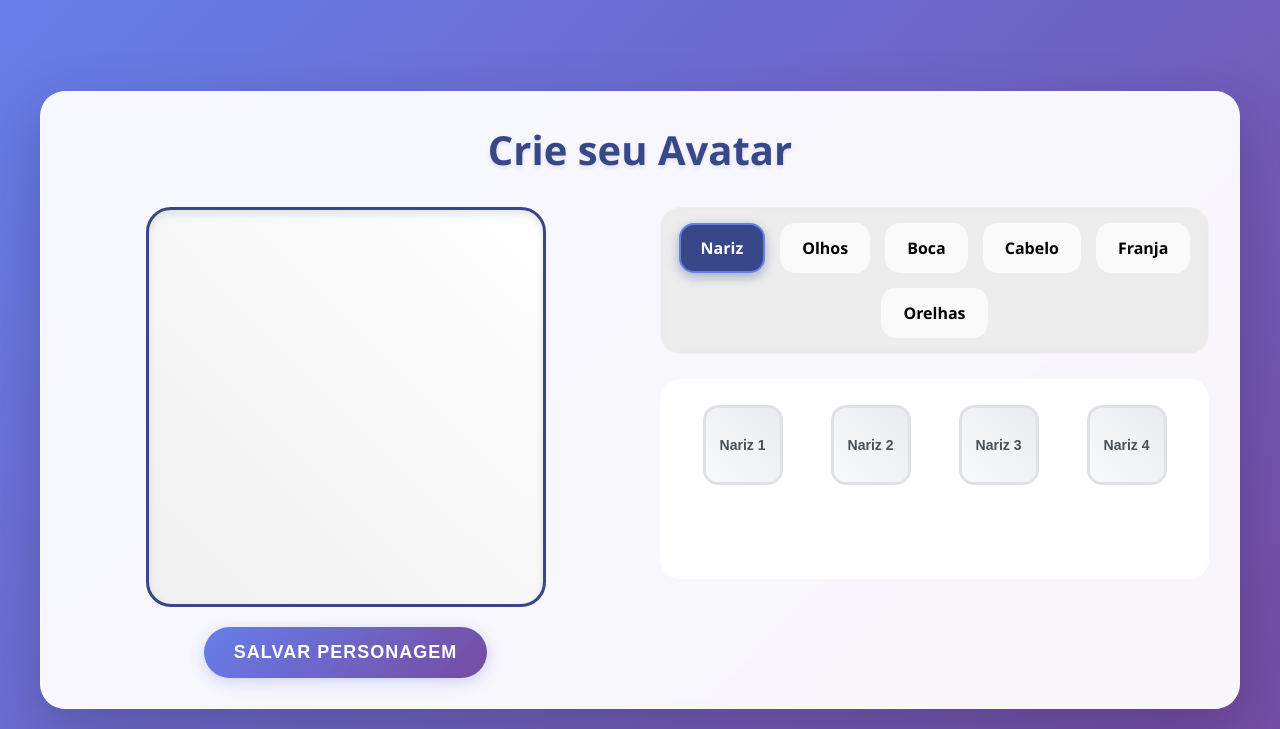
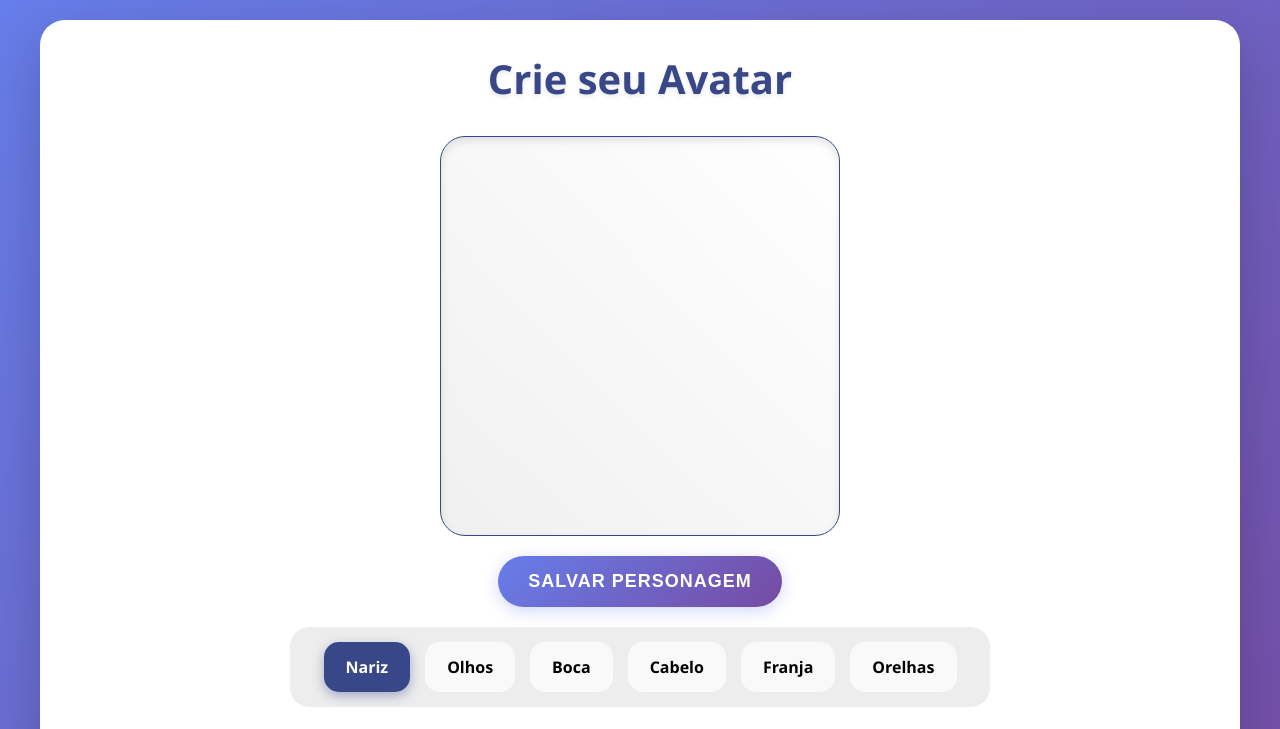
Before and after one commit to dhenriquex/trabalhojs, a plain HTML site: page index.html in a window 1280 px wide. Both pictures are taken after a click on the item "Nariz". Shown: the top 729 px of the page. Drawn offline with Linux system fonts and the light colour scheme.

Commit message:
lista completa

```diff
--- a/assents/scripts/lista.js
+++ b/assents/scripts/lista.js
@@ -0,0 +1,46 @@
+//selecao de elementos Dom
+const categoriaBtn = document.querySelectorAll("[data-category]");
+const opcaoSec = document.querySelectorAll(".opcao");
+const opcaoBtn = document.querySelectorAll(".opcao-btn");
+// função para alterar a categoria visivel
+function escolherCategoria(category) {
+    //retira a classe active e esconde todas as opcçoes das demais categoria
+  categoriaBtn.forEach((btn) => btn.classList.remove("active"));
+  opcaoSec.forEach((section) => section.classList.remove("active"));
+
+  const CategoriaBtnSelecionado = document.querySelector(
+    `[data-category="${category}"]`
+  );
+  // encontrea o  o categoria selecionada
+  const sectionSelecionado = document.getElementById(`${category}-options`);
+  // Se ambos os elementos existem, ativa os selecionados
+  if (CategoriaBtnSelecionado && sectionSelecionado) {
+    CategoriaBtnSelecionado.classList.add("active");
+    sectionSelecionado.classList.add("active");
+  }
+}
+
+categoriaBtn.forEach((button) => {
+  button.addEventListener("click", () => {
+    const category = button.getAttribute("data-category");
+    escolherCategoria(category);
+  });
+});
+
+opcaoBtn.forEach((button) => {
+  button.addEventListener("click", () => {
+    const categoria = Object.keys(button.dataset)[0];
+    const categoriaBtn = document.querySelectorAll(`[data-${categoria}]`);
+    categoriaBtn.forEach((btn) => btn.classList.remove("selected"));
+
+    button.classList.add("selected");
+
+    const value = button.dataset[categoria];
+    avatarState[categoria] = parseInt(value);
+
+    console.log("Avatar atualizado:", avatarState);
+    updateAvatar();
+  });
+});
+
+updateAvatar();
--- a/assents/styles/global.css
+++ b/assents/styles/global.css
@@ -15,9 +15,12 @@ body {
 }
 
 main {
-  background: rgba(255, 255, 255, 0.95);
-  backdrop-filter: blur(10px);
+  background: #fff;
   border-radius: 25px;
+  display: flex;
+  flex-direction: column;
+  justify-content: center;
+  align-items: center;
   padding: 30px;
   max-width: 1200px;
   width: 100%;
@@ -34,25 +37,18 @@ h1 {
   text-shadow: 0 2px 4px rgba(0, 0, 0, 0.1);
 }
 
-.container {
-  display: grid;
-  grid-template-columns: 1fr 1fr;
-  gap: 40px;
-  align-items: start;
-}
-
 .avatar-container {
   display: flex;
   flex-direction: column;
   align-items: center;
-  gap: 20px;
+
 }
 
 .avatar {
   width: 100%;
   max-width: 400px;
   aspect-ratio: 1;
-  border: 3px solid #384788;
+  border: 1px solid #384788;
   border-radius: 25px;
   background: linear-gradient(45deg, #f0f0f0, #ffffff);
   box-shadow: inset 0 4px 8px rgba(0, 0, 0, 0.1);
@@ -67,6 +63,7 @@ h1 {
 }
 
 .save-btn {
+  margin: 20px 0;
   background: linear-gradient(135deg, #667eea 0%, #764ba2 100%);
   color: white;
   border: none;
@@ -98,10 +95,9 @@ h1 {
 
 .lista {
   background: rgba(196, 196, 196, 0.3);
-  backdrop-filter: blur(5px);
   padding: 15px;
   border-radius: 20px;
-  border: 1px solid rgba(255, 255, 255, 0.3);
+  width: 700px;
 }
 
 .lista ul {
@@ -133,7 +129,6 @@ h1 {
 .lista li.active {
   background: #384788;
   color: white;
-  border-color: #667eea;
   box-shadow: 0 4px 12px rgba(56, 71, 136, 0.4);
 }
 
@@ -205,7 +200,6 @@ h1 {
 }
 
 .opcao-btn:hover {
-  border-color: #667eea;
   transform: translateY(-3px);
   box-shadow: 0 6px 20px rgba(102, 126, 234, 0.3);
 }
@@ -216,8 +210,6 @@ h1 {
 
 .opcao-btn.selected {
   border-color: #384788;
-  background: linear-gradient(135deg, #667eea, #764ba2);
-  color: white;
   transform: translateY(-2px);
   box-shadow: 0 4px 15px rgba(102, 126, 234, 0.4);
 }
@@ -286,21 +278,7 @@ h1 {
   overflow: hidden;
 }
 
-.lista li::before {
-  content: "";
-  position: absolute;
-  top: 0;
-  left: -100%;
-  width: 100%;
-  height: 100%;
-  background: linear-gradient(
-    90deg,
-    transparent,
-    rgba(255, 255, 255, 0.2),
-    transparent
-  );
-  transition: left 0.5s ease;
-}
+
 
 .lista li:hover::before {
   left: 100%;
```
Also changed, not shown: index.html (+0 -1 lines).
